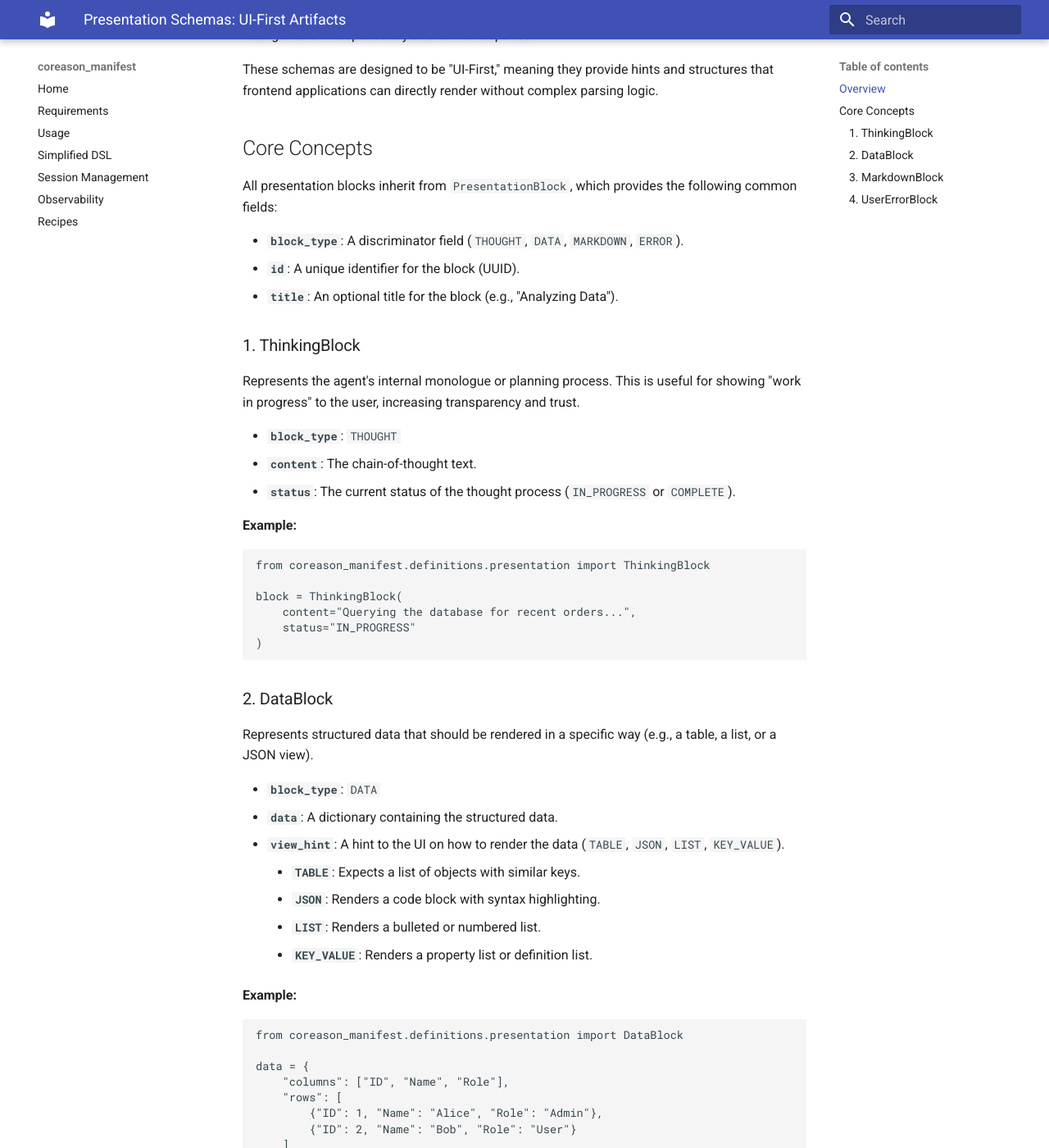
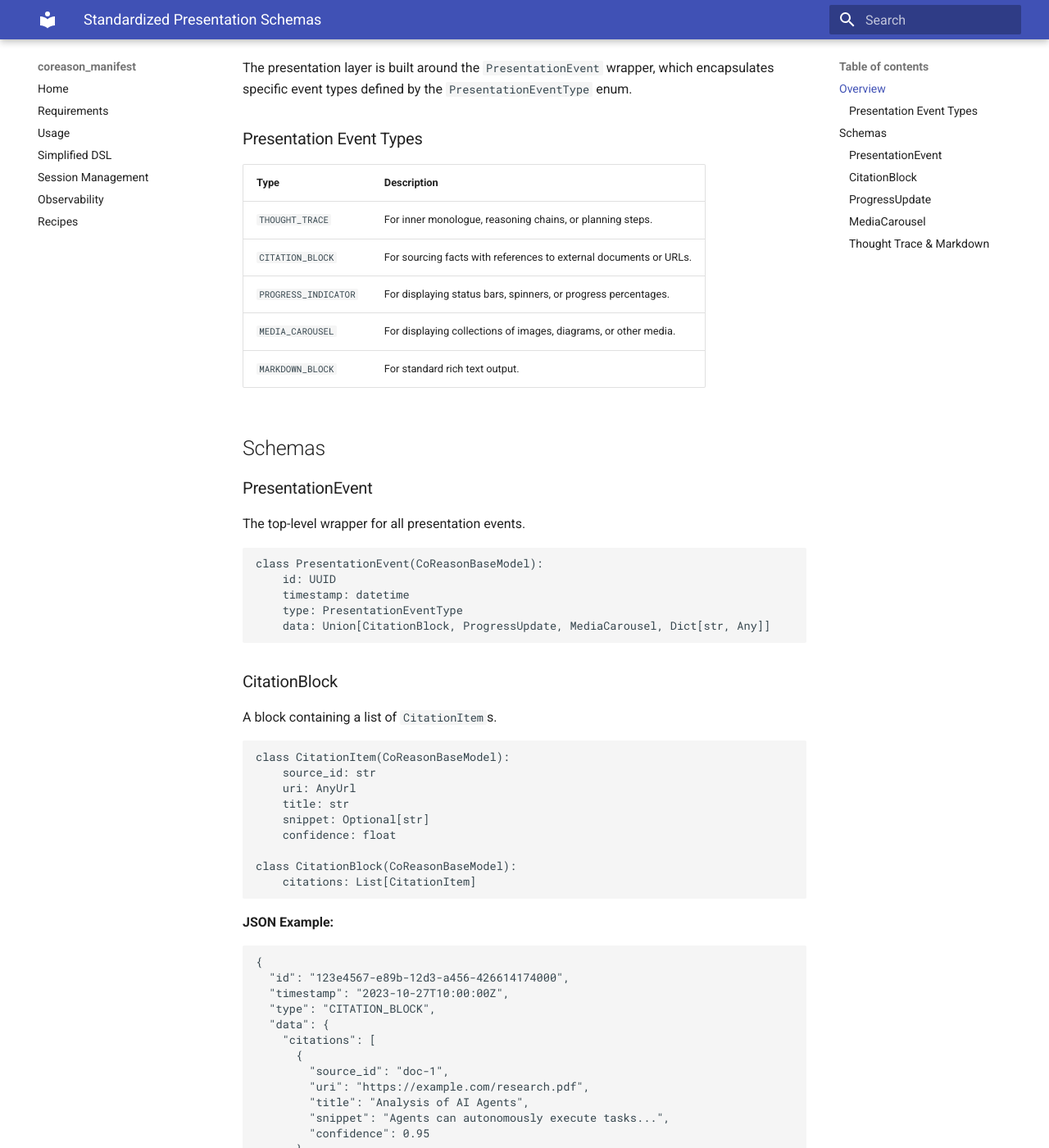
Before and after one commit to CoReason-AI/coreason-manifest, an MkDocs documentation site: the page built from docs/presentation_schemas.md, in a window 1280 px wide and 1400 px high, scrolled down 277 px. Shown: the whole window at 82% size. Built offline with MkDocs 1.6.1 and Material for MkDocs 9.7.7, drawn with Linux system fonts in a browser that asks for light colours; some of the changed text lies outside the part shown.

Commit message:
feat: Implement Standardized Presentation Layer schemas (#177)
* feat: Implement Standardized Presentation Layer schemas

- Added `PresentationEventType` Enum for UI event types.
- Defined models: `CitationItem`, `CitationBlock`, `ProgressUpdate`, `MediaItem`, `MediaCarousel`, `PresentationEvent`.
- All models inherit from `CoReasonBaseModel` and enforce strict immutability.
- Updated `__init__.py` to export new definitions and remove obsolete ones.
- Added unit tests in `tests/test_presentation.py`.

````diff
--- a/docs/presentation_schemas.md
+++ b/docs/presentation_schemas.md
@@ -1,106 +1,144 @@
-# Presentation Schemas: UI-First Artifacts
+# Standardized Presentation Schemas
+
+The `coreason-manifest` library defines a Standardized Presentation Layer to allow agents to emit UI-ready event schemas. This ensures consistent rendering of agent thoughts, citations, progress, and media across different frontend implementations.
 
 ## Overview
 
-The `coreason_manifest.definitions.presentation` module defines a set of standardized "Presentation Blocks." These blocks serve as interim artifacts that allow agents to emit UI-specific events—such as thinking processes, structured data visualizations, rich text, or user-facing errors—independently of the final response.
+The presentation layer is built around the `PresentationEvent` wrapper, which encapsulates specific event types defined by the `PresentationEventType` enum.
 
-These schemas are designed to be "UI-First," meaning they provide hints and structures that frontend applications can directly render without complex parsing logic.
+### Presentation Event Types
 
-## Core Concepts
+| Type | Description |
+| :--- | :--- |
+| `THOUGHT_TRACE` | For inner monologue, reasoning chains, or planning steps. |
+| `CITATION_BLOCK` | For sourcing facts with references to external documents or URLs. |
+| `PROGRESS_INDICATOR` | For displaying status bars, spinners, or progress percentages. |
+| `MEDIA_CAROUSEL` | For displaying collections of images, diagrams, or other media. |
+| `MARKDOWN_BLOCK` | For standard rich text output. |
 
-All presentation blocks inherit from `PresentationBlock`, which provides the following common fields:
+## Schemas
 
-*   **`block_type`**: A discriminator field (`THOUGHT`, `DATA`, `MARKDOWN`, `ERROR`).
-*   **`id`**: A unique identifier for the block (UUID).
-*   **`title`**: An optional title for the block (e.g., "Analyzing Data").
+### PresentationEvent
 
-### 1. ThinkingBlock
+The top-level wrapper for all presentation events.
 
-Represents the agent's internal monologue or planning process. This is useful for showing "work in progress" to the user, increasing transparency and trust.
-
-*   **`block_type`**: `THOUGHT`
-*   **`content`**: The chain-of-thought text.
-*   **`status`**: The current status of the thought process (`IN_PROGRESS` or `COMPLETE`).
-
-**Example:**
 ```python
-from coreason_manifest.definitions.presentation import ThinkingBlock
-
-block = ThinkingBlock(
-    content="Querying the database for recent orders...",
-    status="IN_PROGRESS"
-)
+class PresentationEvent(CoReasonBaseModel):
+    id: UUID
+    timestamp: datetime
+    type: PresentationEventType
+    data: Union[CitationBlock, ProgressUpdate, MediaCarousel, Dict[str, Any]]
 ```
 
-### 2. DataBlock
+### CitationBlock
 
-Represents structured data that should be rendered in a specific way (e.g., a table, a list, or a JSON view).
+A block containing a list of `CitationItem`s.
 
-*   **`block_type`**: `DATA`
-*   **`data`**: A dictionary containing the structured data.
-*   **`view_hint`**: A hint to the UI on how to render the data (`TABLE`, `JSON`, `LIST`, `KEY_VALUE`).
-    *   **`TABLE`**: Expects a list of objects with similar keys.
-    *   **`JSON`**: Renders a code block with syntax highlighting.
-    *   **`LIST`**: Renders a bulleted or numbered list.
-    *   **`KEY_VALUE`**: Renders a property list or definition list.
+```python
+class CitationItem(CoReasonBaseModel):
+    source_id: str
+    uri: AnyUrl
+    title: str
+    snippet: Optional[str]
+    confidence: float
 
-**Example:**
-```python
-from coreason_manifest.definitions.presentation import DataBlock
-
-data = {
-    "columns": ["ID", "Name", "Role"],
-    "rows": [
-        {"ID": 1, "Name": "Alice", "Role": "Admin"},
-        {"ID": 2, "Name": "Bob", "Role": "User"}
-    ]
-}
-
-block = DataBlock(
-    title="User Directory",
-    data=data,
-    view_hint="TABLE"
-)
+class CitationBlock(CoReasonBaseModel):
+    citations: List[CitationItem]
 ```
 
-### 3. MarkdownBlock
+**JSON Example:**
 
-Represents rich text content formatted using Markdown. This is the standard block for general text responses.
-
-*   **`block_type`**: `MARKDOWN`
-*   **`content`**: The Markdown string.
-
-**Example:**
-```python
-from coreason_manifest.definitions.presentation import MarkdownBlock
-
-content = """
-# Summary
-
-Based on the analysis, we found **3 critical issues**.
-"""
-
-block = MarkdownBlock(content=content)
+```json
+{
+  "id": "123e4567-e89b-12d3-a456-426614174000",
+  "timestamp": "2023-10-27T10:00:00Z",
+  "type": "CITATION_BLOCK",
+  "data": {
+    "citations": [
+      {
+        "source_id": "doc-1",
+        "uri": "https://example.com/research.pdf",
+        "title": "Analysis of AI Agents",
+        "snippet": "Agents can autonomously execute tasks...",
+        "confidence": 0.95
+      }
+    ]
+  }
+}
 ```
 
-### 4. UserErrorBlock
+### ProgressUpdate
 
-Represents a user-facing error message. Unlike internal exceptions, these are designed to be shown to the end-user with helpful context.
+Used to report the status of a long-running operation.
 
-*   **`block_type`**: `ERROR`
-*   **`user_message`**: A friendly, human-readable error message.
-*   **`technical_details`**: Optional dictionary containing error codes or stack traces for debugging (hidden by default in most UIs).
-*   **`recoverable`**: Boolean indicating if the user can retry the action.
-*   **`code`**: Optional integer error code (e.g., 404, 429) to allow the UI to show specific icons or help text.
+```python
+class ProgressUpdate(CoReasonBaseModel):
+    label: str
+    status: Literal["running", "complete", "failed"]
+    progress_percent: Optional[float]
+```
 
-**Example:**
+**JSON Example:**
+
+```json
+{
+  "id": "...",
+  "timestamp": "...",
+  "type": "PROGRESS_INDICATOR",
+  "data": {
+    "label": "Indexing documents...",
+    "status": "running",
+    "progress_percent": 0.45
+  }
+}
+```
+
+### MediaCarousel
+
+Used to display a set of media items.
+
 ```python
-from coreason_manifest.definitions.presentation import UserErrorBlock
+class MediaItem(CoReasonBaseModel):
+    url: AnyUrl
+    mime_type: str
+    alt_text: Optional[str]
 
-block = UserErrorBlock(
-    user_message="Unable to connect to the weather service. Please try again later.",
-    technical_details={"service": "weather-api"},
-    recoverable=True,
-    code=503
-)
+class MediaCarousel(CoReasonBaseModel):
+    items: List[MediaItem]
 ```
+
+**JSON Example:**
+
+```json
+{
+  "id": "...",
+  "timestamp": "...",
+  "type": "MEDIA_CAROUSEL",
+  "data": {
+    "items": [
+      {
+        "url": "https://example.com/diagram.png",
+        "mime_type": "image/png",
+        "alt_text": "Architecture Diagram"
+      }
+    ]
+  }
+}
+```
+
+### Thought Trace & Markdown
+
+For simple text or reasoning content, generic dictionaries or specific blocks (like `MARKDOWN_BLOCK`) are used.
+
+**Thought Trace Example:**
+
+```json
+{
+  "id": "...",
+  "timestamp": "...",
+  "type": "THOUGHT_TRACE",
+  "data": {
+    "thought": "I need to query the database for user preferences."
+  }
+}
+```
````
Also changed, not shown: docs/coreason_agent_manifest.md (+6 -2 lines), 4 other files.
